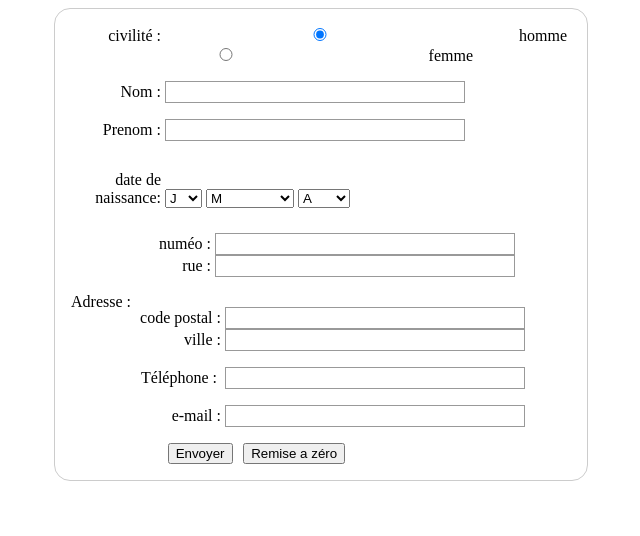
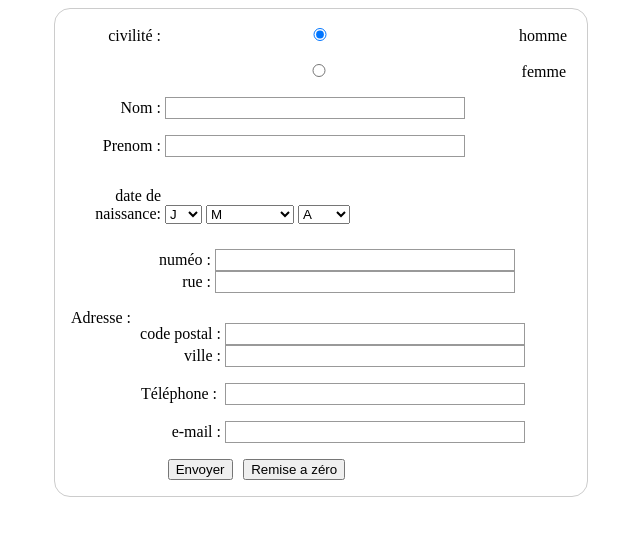
Before and after one commit to Simon-Briaux/TPHTML, a plain HTML site: page formulaire1.html in a window 1280 px wide. Shown: the whole page, without its empty margins (319-959 px from the left). Drawn offline with Linux system fonts and the light colour scheme.

Commit message:
civiliter centrer

```diff
--- a/exo1.css
+++ b/exo1.css
@@ -92,3 +92,7 @@ form {
 .gauche {
   float: left;
 }
+
+.droite {
+margin-left: 93px;
+}
--- a/formulaire1.html
+++ b/formulaire1.html
@@ -15,6 +15,8 @@
             <input class = "hommeinput"type="radio" id="homme" name="civiltié" value="homme"
                    checked>
             <label for="homme">homme</label>
+        </div>
+        <div class="droite">
             <input type="radio" id="femme" name="civiltié" value="femme">
             <label for="femme">femme</label>
         </div>
```
